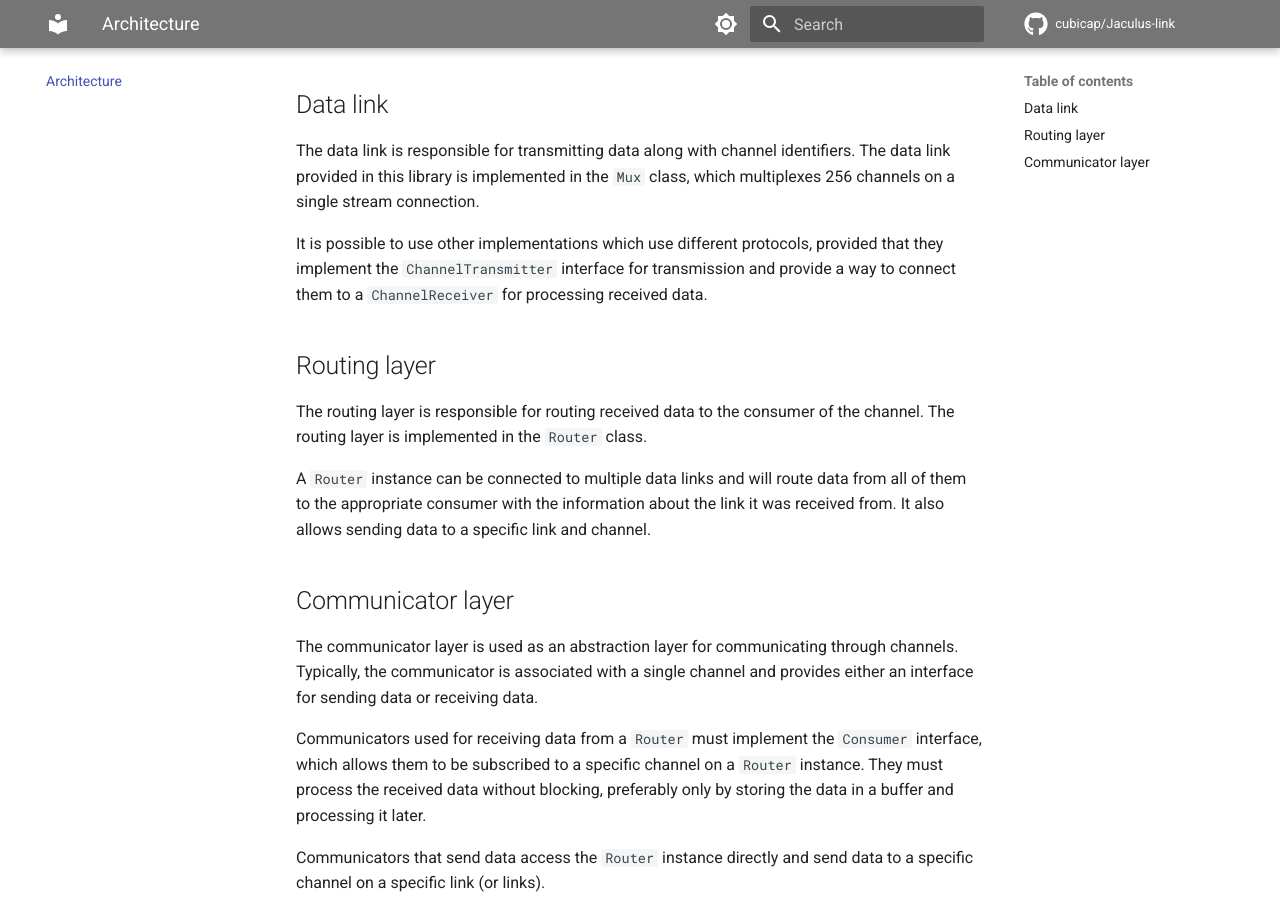
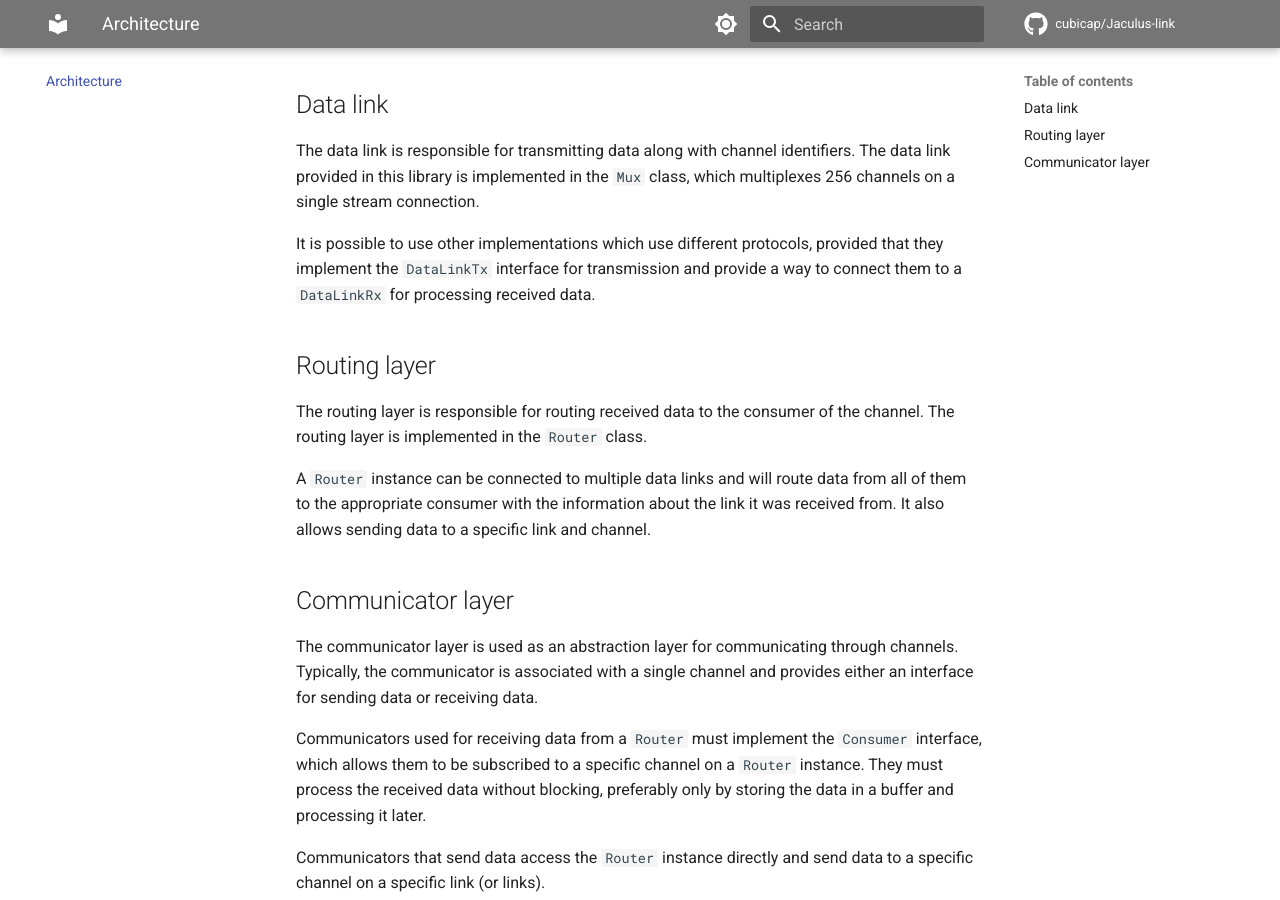
Before and after one commit to cubicap/Jaculus-link, an MkDocs documentation site: the page built from docs/architecture.md, in a window 1280 px wide and 900 px high, scrolled down 315 px. Built offline with MkDocs 1.6.1 and Material for MkDocs 9.7.7, drawn with Linux system fonts in a browser that asks for light colours; comment, search, counter and statistics services are not loaded.

Commit message:
update docs

```diff
--- a/docs/architecture.md
+++ b/docs/architecture.md
@@ -12,7 +12,7 @@ The data link is responsible for transmitting data along with channel identifier
 library is implemented in the `Mux` class, which multiplexes 256 channels on a single stream connection.
 
 It is possible to use other implementations which use different protocols, provided that they implement the
-`ChannelTransmitter` interface for transmission and provide a way to connect them to a `ChannelReceiver` for
+`DataLinkTx` interface for transmission and provide a way to connect them to a `DataLinkRx` for
 processing received data.
 
 ## Routing layer
```
